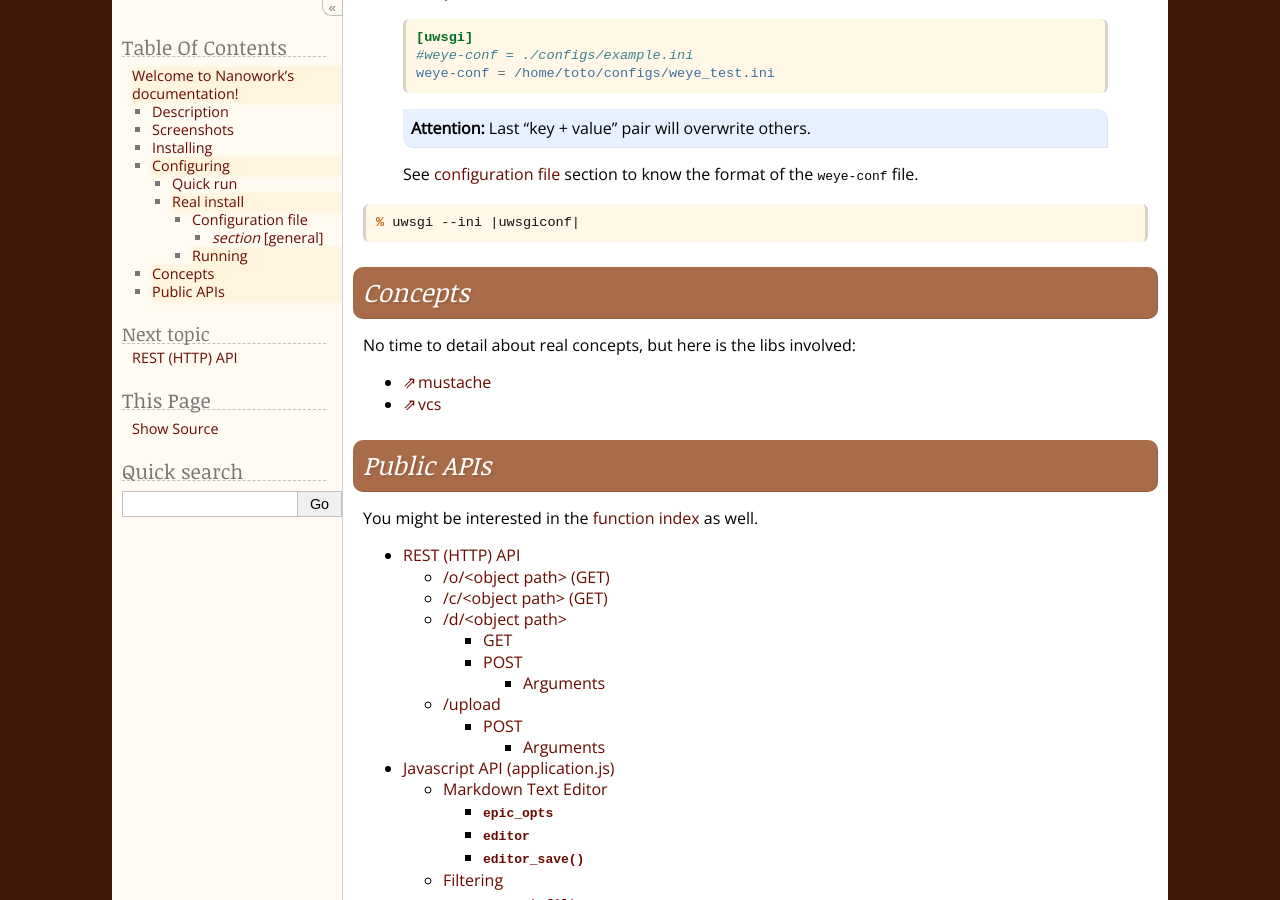
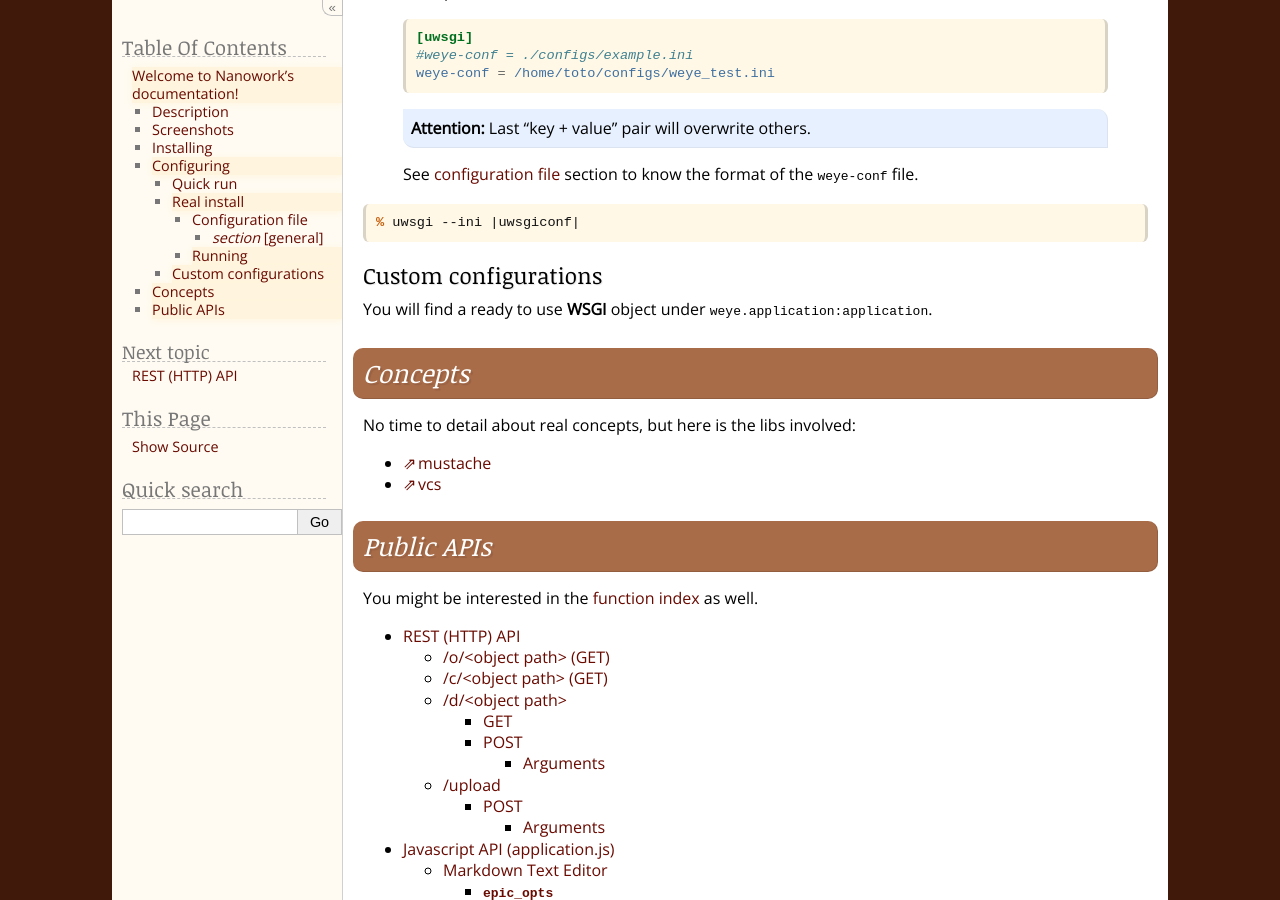
Before and after one commit to fdev31/weye, a Sphinx documentation site: the page built from doc/source/index.rst, in a window 1280 px wide and 900 px high, scrolled down 3673 px. Built offline with Sphinx 7.4.7, drawn with Linux system fonts in a browser that asks for light colours; some web fonts are replaced; comment, search, counter and statistics services are not loaded.

Commit message:
Add custom conf line

```diff
--- a/doc/source/index.rst
+++ b/doc/source/index.rst
@@ -133,7 +133,10 @@ Copy |uwsgiconf| to a place we will call "`|uwsgiconf|`":
 
     % uwsgi --ini |uwsgiconf|
 
+Custom configurations
+=====================
 
+You will find a ready to use **WSGI** object under ``weye.application:application``.
 
 
 Concepts
```
